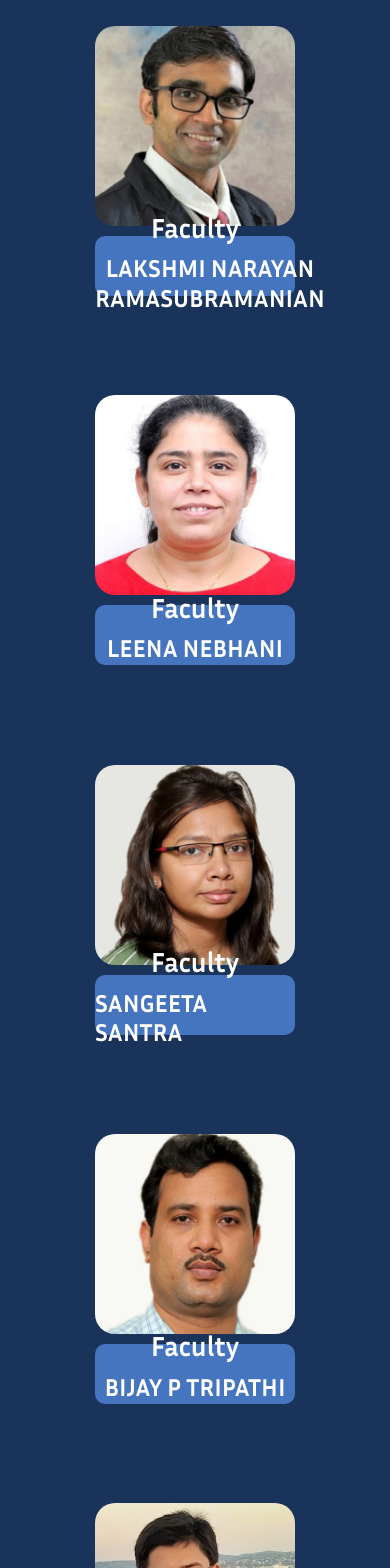
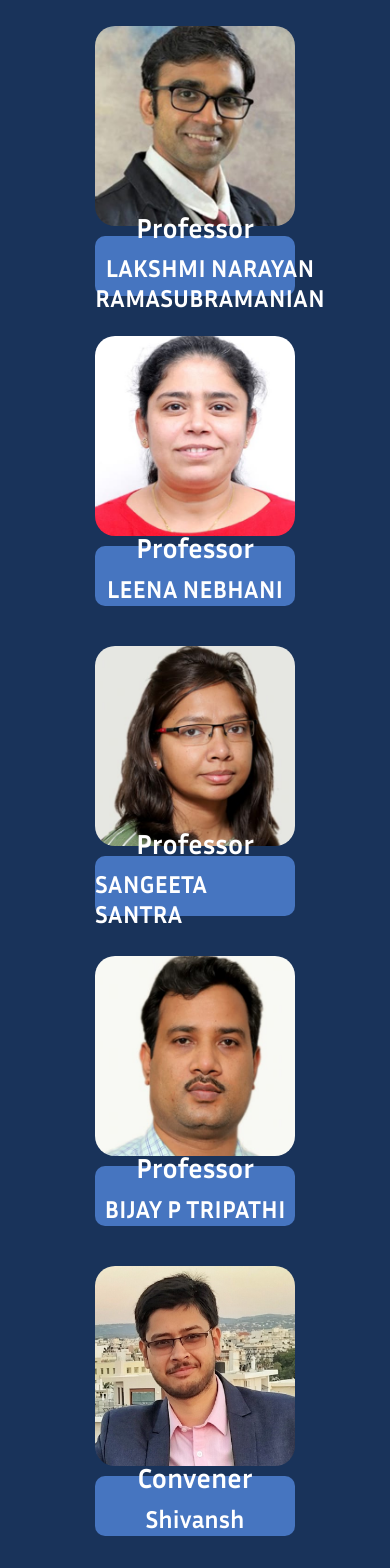
Before and after one commit to sunaina2863/symposium, a React (Create React App) app: page /team in a window 390 px wide. Shown: the part 908-2476 px from the top of the page. Built offline with nearby package versions, Linux system fonts and the light colour scheme; the HTML template or start-up script is replaced by a standard one.

Commit message:
minor fixation

```diff
--- a/src/Home/eventData.js
+++ b/src/Home/eventData.js
@@ -1,5 +1,6 @@
 import industry from "./industry.jpeg";
 import microstructure from "./Microstructure.jpeg";
+import treasure from "./Treasure.jpeg";
 
 export const eventData = [
   {
@@ -20,5 +21,14 @@ export const eventData = [
     date: "15/10/23",
     time: "2-4 PM",
   },
+  {
+    id: 3,
+    image: treasure,
+    title: "Treasure Hunt",
+    desc: "Calling all Aspiring Problem Solvers! Unleash your ingenuity and let your brilliance shine as you tackle real-world challenges head-on. Are you up for the challenge? It's time to turn your ideas into solutions and transform industries.",
+    venue: "SEMINAR HALL",
+    date: "15/10/23",
+    time: "3 PM",
+  },
 
 ];
--- a/src/Team/team.css
+++ b/src/Team/team.css
@@ -76,6 +76,6 @@
 
 @media (max-width:400px) {
     .team-container-boss {
-        height: 1575vh;
+        height: auto;
     }
 }
--- a/src/Team/team.js
+++ b/src/Team/team.js
@@ -50,28 +50,28 @@ function Team() {
       <div className="member-1 flex-item">
           <img src={member33} className="member-img" />
           <div className="name">
-            <h1>Faculty</h1>
+            <h1>Professor</h1>
             <h2 className='lnr'>LAKSHMI NARAYAN RAMASUBRAMANIAN</h2>
           </div>
         </div>
         <div className="member-1 flex-item">
           <img src={member34} className="member-img" />
           <div className="name">
-            <h1>Faculty</h1>
+            <h1>Professor</h1>
             <h2>LEENA NEBHANI</h2>
           </div>
         </div>
         <div className="member-1 flex-item">
           <img src={member35} className="member-img" />
           <div className="name">
-            <h1>Faculty</h1>
+            <h1>Professor</h1>
             <h2>SANGEETA SANTRA</h2>
           </div>
         </div>
         <div className="member-1 flex-item">
           <img src={member36} className="member-img" />
           <div className="name">
-            <h1>Faculty</h1>
+            <h1>Professor</h1>
             <h2>BIJAY P TRIPATHI</h2>
           </div>
         </div>
```
Also changed, not shown: src/Home/Treasure.jpeg (added).
